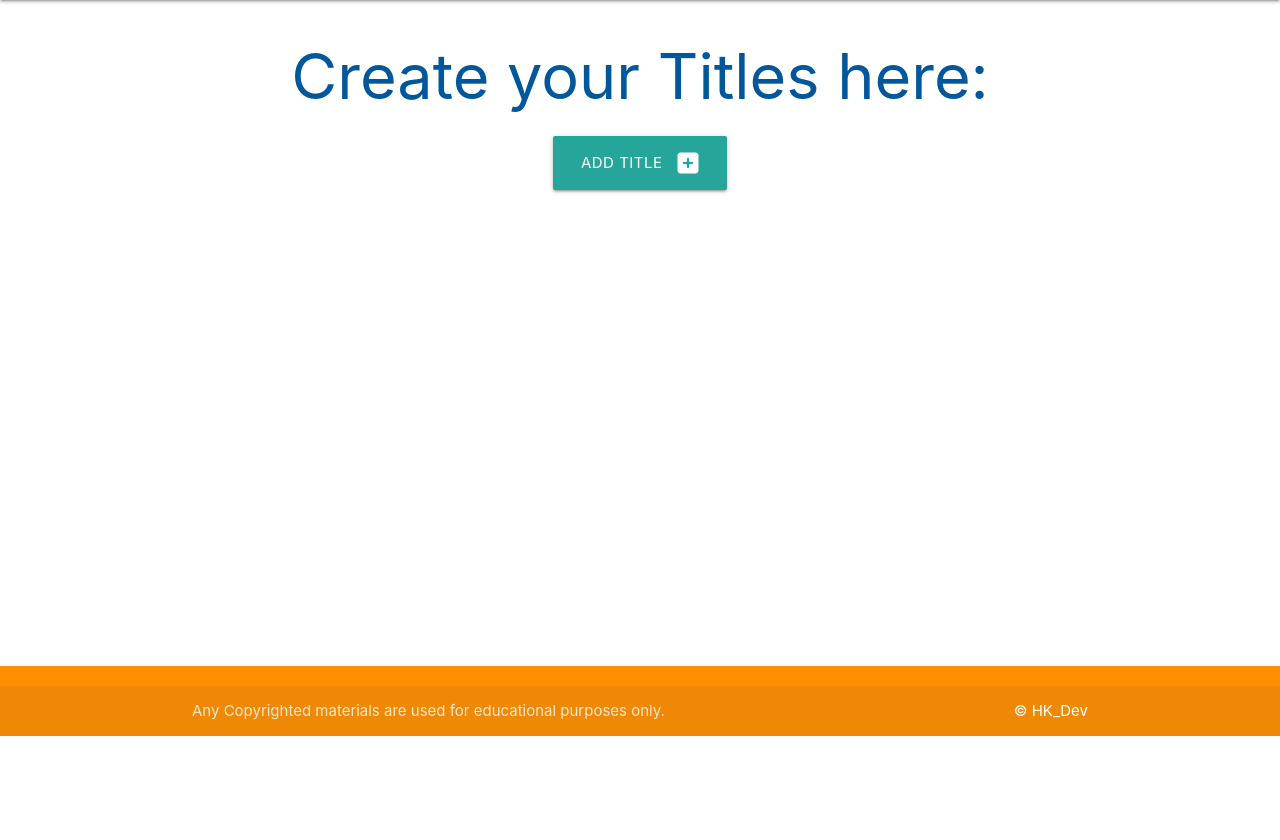
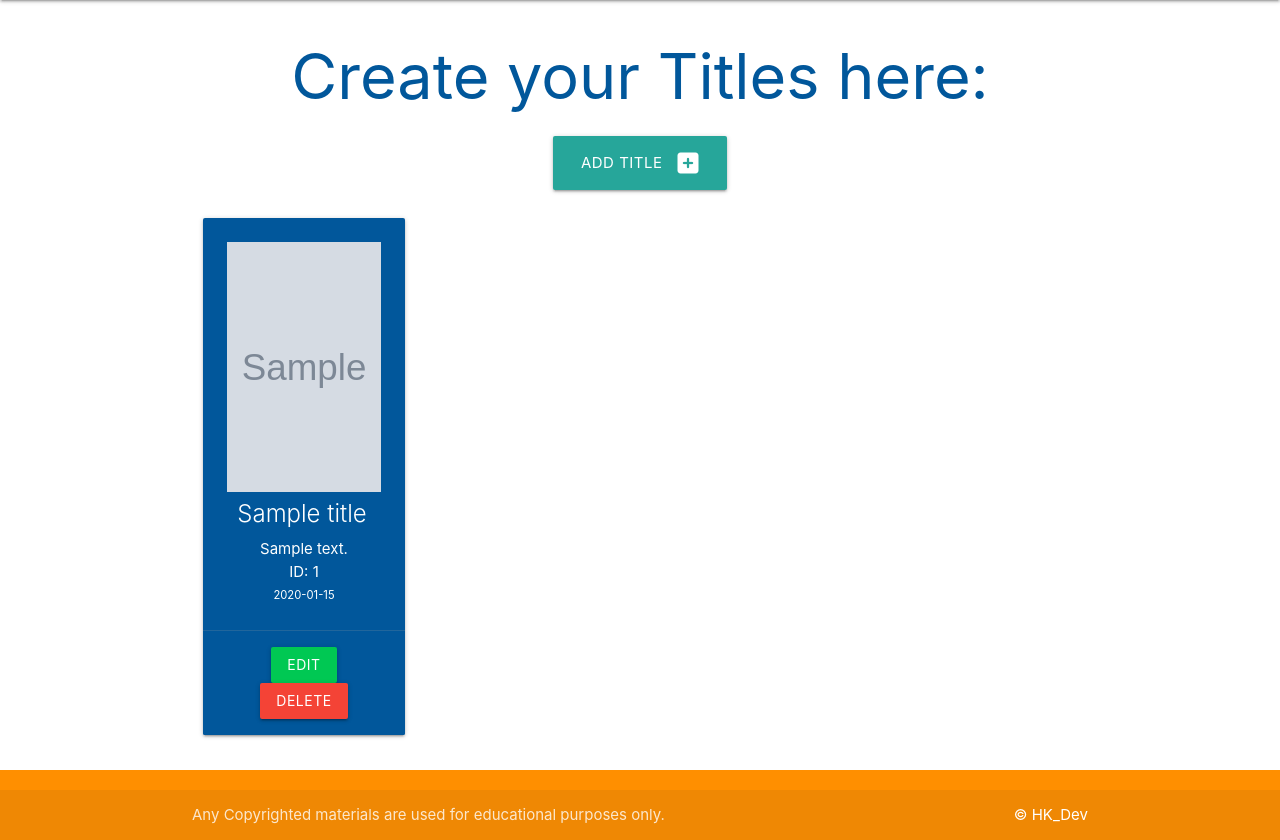
Before and after one commit to Hadokane/CI_PP3_OFFICE_CHAMPION, a Flask app: page /titles in a window 1280 px wide. Shown: the part 64-904 px from the top of the page. Before the commit the page ends 800 px from the top, so only its background shows below. Run offline with Flask 2, Linux system fonts and the light colour scheme; a user stored in the database is signed in; tables that the repository leaves empty hold one stand-in row (values such as "Sample post"); grey boxes marked "Sample" are stand-in pictures; some libraries are stand-ins or nearby versions.

Commit message:
Add read functionality to titles page

```diff
--- a/officechampion/routes.py
+++ b/officechampion/routes.py
@@ -209,7 +209,9 @@ def delete_league(league_id):
 @app.route("/titles")
 @login_required
 def titles():
-    return render_template("titles.html", user=current_user)
+    # Reads db and orders all data by league name values
+    titles = list(Title.query.order_by(Title.title_name).all())
+    return render_template("titles.html", user=current_user, titles=titles)
 
 
 # Add a title
--- a/officechampion/templates/titles.html
+++ b/officechampion/templates/titles.html
@@ -13,4 +13,40 @@ Titles
         </a>
     </div>
 </div>
+
+<div class="row">
+    {% for title in user.titles|sort(attribute="name") %}
+    <div class="col s12 m6 l3">
+        <div class="card light-blue darken-4 center-align">
+            <div class="card-content white-text">
+                <img src="{{ title.image_url }}" width="250" height="250"></img>
+                <span class="card-title">{{ title.title_name }}</span>
+                <p>{{ title.title_description }}</p>
+                <!-- Usable for class association later | Hide on release -->
+                <p>ID: {{ title.league_id }}</p>
+                <p><small>{{ title.champion_since }}</small></p>
+            </div>
+            <div class="card-action">
+                <!-- Edit Title Name -->
+                <a href="#" class="btn green accent-4">Edit</a>
+                <!-- Call Delete Modal -->
+                <a href="#modal-{{ title.id }}" class="btn red modal-trigger">Delete</a>
+                <!-- Modal Structure -->
+                <div id="modal-{{ title.id }}" class="modal">
+                    <div class="modal-content">
+                        <h4>Delete Title?</h4>
+                        <p>Are you sure you want to delete?</p>
+                    </div>
+                    <div class="modal-footer">
+                        <div class="col">
+                            <a class="btn-large red modal-close">No</a>
+                        </div>
+                        <a href="#" class="btn-large green accent-4">Yes</a>
+                    </div>
+                </div>
+            </div>
+        </div>
+    </div>
+    {% endfor %}
+</div>
 {% endblock %}
```
